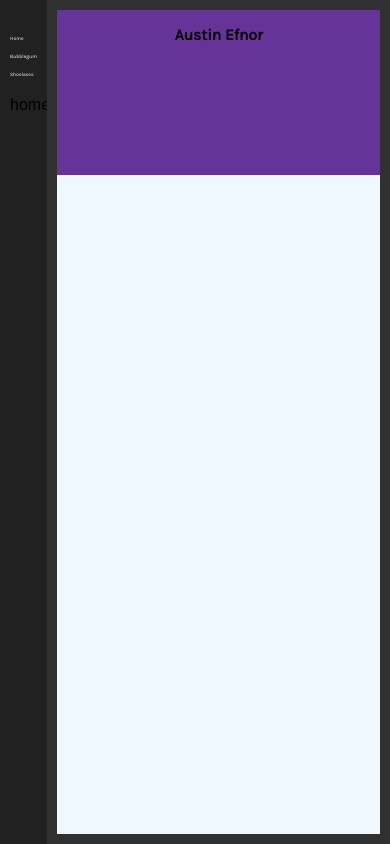
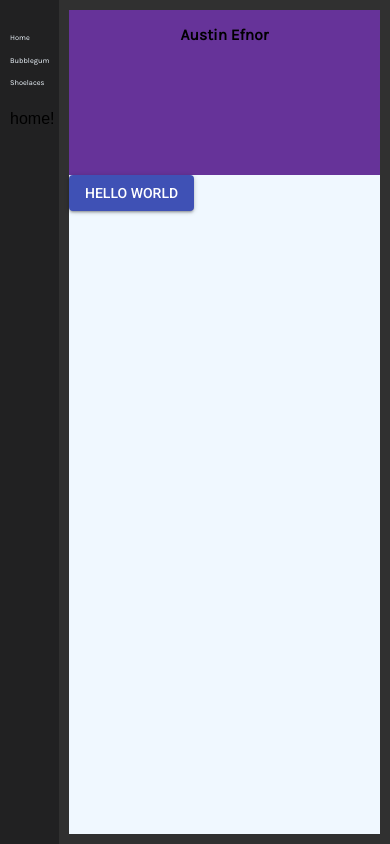
Before and after one commit to aefnor/AustinEfnor.xyzReact, a React (Create React App) app: page / in a window 390 px wide. Built offline with nearby package versions, Linux system fonts and the light colour scheme.

Commit message:
Fixed some media query styling

```diff
--- a/package.json
+++ b/package.json
@@ -4,6 +4,7 @@
   "private": true,
   "homepage": "https://github.com/aefnor/AustinEfnor.xyzReact",
   "dependencies": {
+    "@material-ui/core": "^3.4.0",
     "gh-pages": "^1.1.0",
     "react": "^16.3.2",
     "react-dom": "^16.3.2",
--- a/public/index.html
+++ b/public/index.html
@@ -10,6 +10,7 @@
     -->
     <link rel="manifest" href="%PUBLIC_URL%/manifest.json">
     <link rel="shortcut icon" href="%PUBLIC_URL%/favicon.ico">
+    <link rel="stylesheet" href="https://fonts.googleapis.com/css?family=Roboto:300,400,500">
     <!--
       Notice the use of %PUBLIC_URL% in the tags above.
       It will be replaced with the URL of the `public` folder during the build.
--- a/src/App.css
+++ b/src/App.css
@@ -1,6 +1,7 @@
 .html {
   background-color: #212122 !important;
 }
+
 .body {
   display: flex;
   /* background-color: #212122 !important; */
@@ -9,8 +10,8 @@
 
 .sidebar {
   padding: 10px;
-  width: 7%;
-  min-width: 7%;
+  width: 10%;
+  min-width: 10%;
   /* height: 500px; */
   background-color: #212122;
 }
@@ -35,6 +36,25 @@
 .fontKarla {
   font-family: 'Karla', sans-serif;
 }
-.adaptiveFontSize{
-  font-size: 1.3vw;
+/* If the screen size is 601px wide or more, set the font-size of <div> to 80px */
+@media screen and (min-width: 601px) {
+  .adaptiveFontSizeNormalScreen{
+    /* font-size: 1.7vw; */
+    font-size: 1.4vw;
+  }
 }
+/* If the screen size is 600px wide or less, set the font-size of <div> to 30px */
+@media screen and (max-width: 600px) {
+  .adaptiveFontSizeNormalScreen{
+    /* font-size: 1.7vw; */
+    font-size: 1.9vw;
+  }
+}
+
+.adaptiveFontSizeSmallScreen{
+  font-size: 1.5vw;
+}
+
+.routes li {
+  padding-bottom: 1.2vw;
+}
--- a/src/App.js
+++ b/src/App.js
@@ -53,13 +53,13 @@ class App extends Component {
           <div className="sidebar" style={sideBarHeight}>
             <ul className="routes">
               <li>
-                <Link className="removeUnderline fontKarla adaptiveFontSize" to="/">Home</Link>
+                <Link className="removeUnderline fontKarla adaptiveFontSizeNormalScreen" to="/">Home</Link>
               </li>
               <li>
-                <Link className="removeUnderline fontKarla adaptiveFontSize" to="/bubblegum">Bubblegum</Link>
+                <Link className="removeUnderline fontKarla adaptiveFontSizeNormalScreen" to="/bubblegum">Bubblegum</Link>
               </li>
               <li>
-                <Link className="removeUnderline fontKarla adaptiveFontSize" to="/shoelaces">Shoelaces</Link>
+                <Link className="removeUnderline fontKarla adaptiveFontSizeNormalScreen" to="/shoelaces">Shoelaces</Link>
               </li>
             </ul>
 
--- a/src/screens/Home.js
+++ b/src/screens/Home.js
@@ -1,5 +1,6 @@
 import React, { Component } from 'react';
 import "../styles/Home.css"
+import Button from '@material-ui/core/Button';
 
 class Home extends Component {
     constructor(props) {
@@ -7,6 +8,7 @@ class Home extends Component {
 
     }
 
+    //https://blog.visme.co/website-color-schemes/
     render(){
         let homeContainerHeight = {
             height: `${this.props.height}px`
@@ -18,7 +20,9 @@ class Home extends Component {
                     <h3 className="homeHeaderText">Austin Efnor</h3>
                 </div>
                 <div className="homeBodyContainer">
-
+                    <Button variant="contained" color="primary">
+                        Hello World
+                    </Button>
                 </div>
             </div>
         )
```
Also changed, not shown: 1 other file (tests, documents, lock files or other folders).
